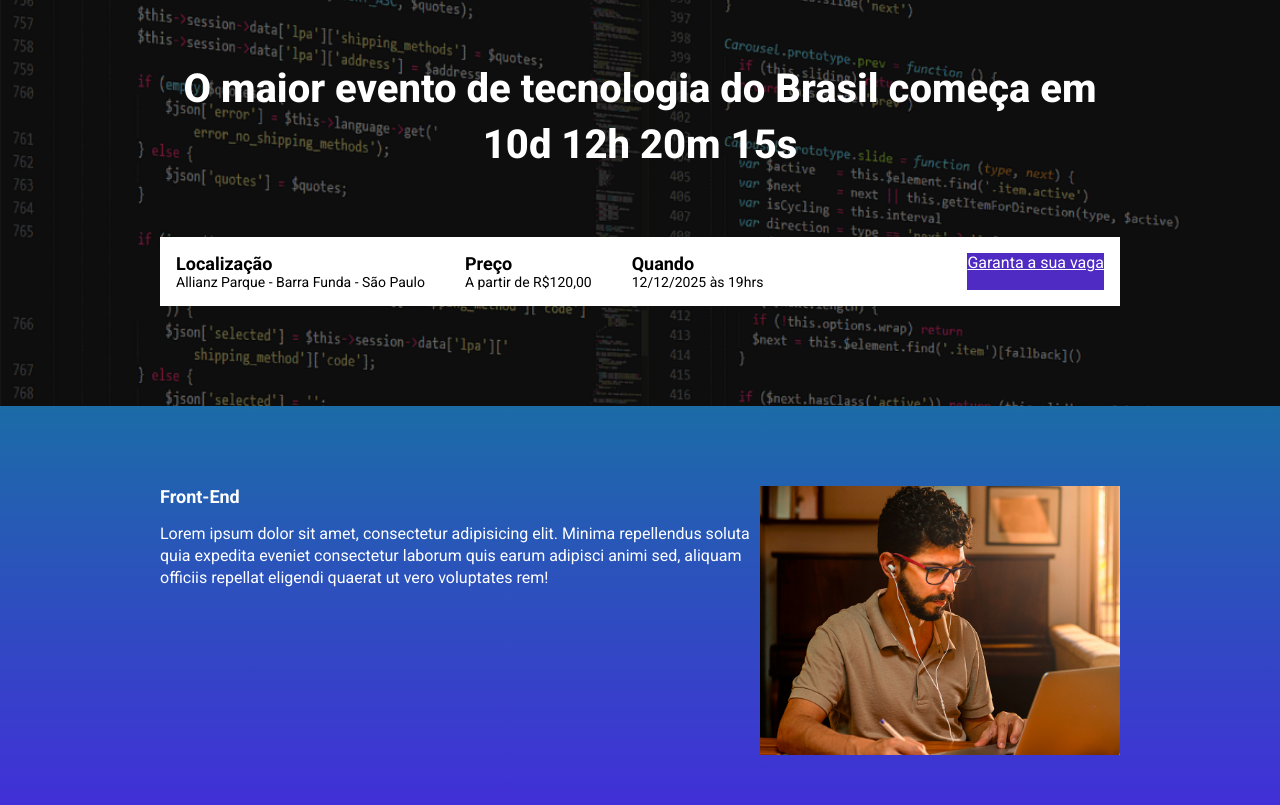
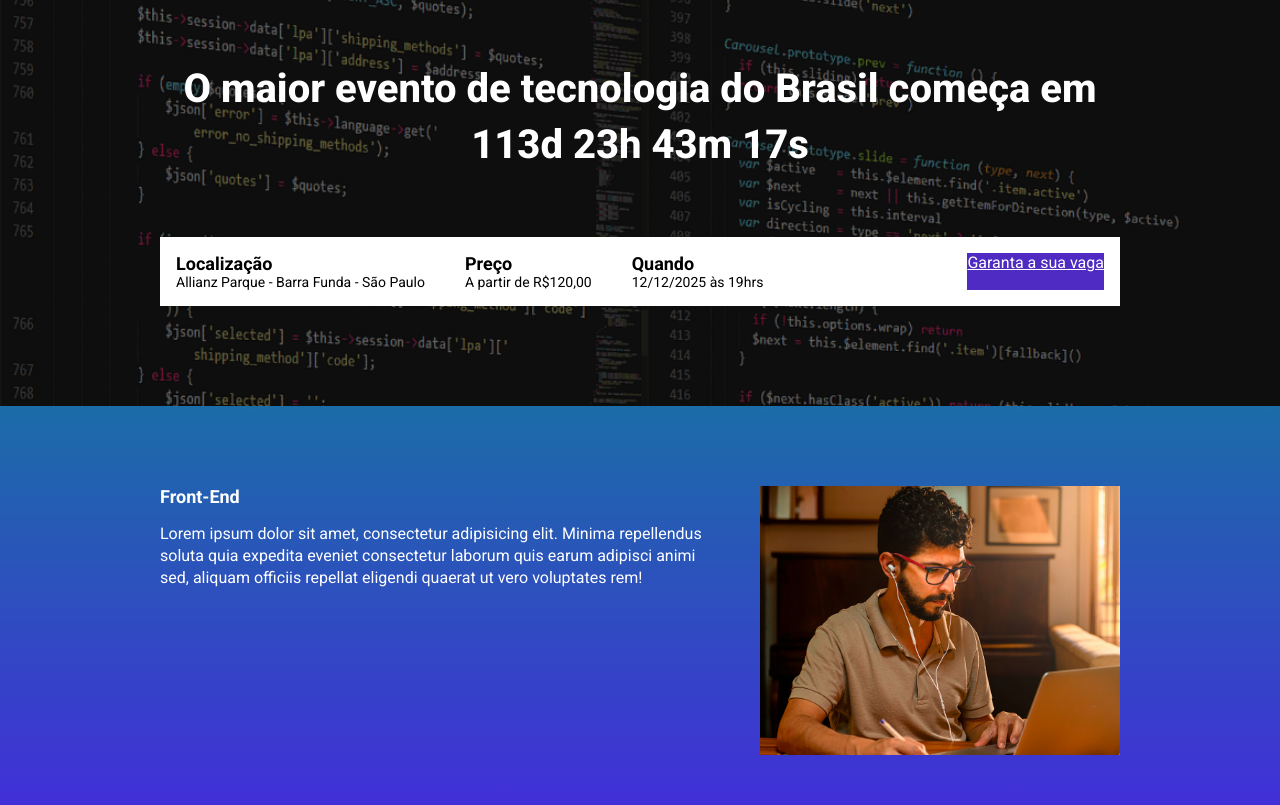
Before and after one commit to PedroPaz0156/ebac-tech-talks, a website built with Parcel: page src/index.html in a window 1280 px wide. Shown: the part 147-952 px from the top of the page. Built offline with nearby package versions, Linux system fonts and the light colour scheme.

Commit message:
added countdown

```diff
--- a/package.json
+++ b/package.json
@@ -2,6 +2,7 @@
   "name": "parcel",
   "version": "1.0.0",
   "scripts": {
+    "build": "parcel build src/index.html",
     "dev": "parcel src/index.html src/styles/main.scss src/scripts/main.js",
     "test": "echo \"Error: no test specified\" && exit 1"
   },
--- a/src/index.html
+++ b/src/index.html
@@ -15,7 +15,7 @@
         <div class="container">
             <img class="hero__logo" src="./images/ebac_logo.svg" alt="EBAC">
             <p class="hero__text">
-                O maior evento de tecnologia do Brasil começa em 10d 12h 20m 15s
+                O maior evento de tecnologia do Brasil começa em <span id="contador"></span>
             </p>
             <div class="infos-bar">
                 <ul class="infos-bar__infos">
@@ -57,7 +57,7 @@
                     Lorem ipsum dolor sit amet, consectetur adipisicing elit. Minima repellendus soluta quia expedita eveniet consectetur laborum quis earum adipisci animi sed, aliquam officiis repellat eligendi quaerat ut vero voluptates rem!
                 </p>
             </div>
-            <img class="event__image" src="./images/frontend.png" alt="Front-end">
+            <img class="event__image" src="./images/ui-ux.png" alt="Front-end">
         </div>
     </section>
     <section class="event event--data-science">
@@ -68,7 +68,7 @@
                     Lorem ipsum dolor sit amet, consectetur adipisicing elit. Minima repellendus soluta quia expedita eveniet consectetur laborum quis earum adipisci animi sed, aliquam officiis repellat eligendi quaerat ut vero voluptates rem!
                 </p>
             </div>
-            <img class="event__image" src="./images/frontend.png" alt="Front-end">
+            <img class="event__image" src="./images/data.png" alt="Front-end">
         </div>
     </section>
     <section class="event event--back-end event--image-left">
@@ -79,7 +79,7 @@
                     Lorem ipsum dolor sit amet, consectetur adipisicing elit. Minima repellendus soluta quia expedita eveniet consectetur laborum quis earum adipisci animi sed, aliquam officiis repellat eligendi quaerat ut vero voluptates rem!
                 </p>
             </div>
-            <img class="event__image" src="./images/frontend.png" alt="Front-end">
+            <img class="event__image" src="./images/backend.png" alt="Front-end">
         </div>
     </section>
 
--- a/src/scripts/main.js
+++ b/src/scripts/main.js
@@ -1 +1,27 @@
 AOS.init();
+
+const dateEvent = new Date("Dec 12, 2025 19:00:00");
+const eventTimeStamp = dateEvent.getTime();
+
+const countDown = setInterval(function() {
+    const now = new Date();
+    const nowTimeStamp = now.getTime();
+
+    const dayToMs = 1000 * 60 * 60 * 24;
+    const hourToMs = 1000 * 60 * 60;
+    const minToMs = 1000 * 60;
+
+    const timeGap = eventTimeStamp - nowTimeStamp;
+
+    const daysTillEvent = Math.floor(timeGap / dayToMs); //to adapt into days
+    const hoursTillEvent = Math.floor((timeGap % dayToMs) / hourToMs);
+    const minutesTillEvent = Math.floor((timeGap % hourToMs) / minToMs);
+    const secondsTillEvent = Math.floor((timeGap % minToMs) / 1000);
+
+    document.getElementById('contador').innerHTML = `${daysTillEvent}d ${hoursTillEvent}h ${minutesTillEvent}m ${secondsTillEvent}s`
+
+    if(timeGap < 0) {
+        clearInterval(countDown)
+        document.getElementById('contador').innerHTML = "Evento expirado"
+    }
+}, 1000);
--- a/src/styles/_event.scss
+++ b/src/styles/_event.scss
@@ -27,6 +27,7 @@
 
     .container {
         display: flex;
+        gap: 40px;
     }
 
     &__image {
@@ -34,7 +35,6 @@
     }
 
     &__details {
-        gap: 40px;
 
         &__title{
             font-size: 18px;
```
